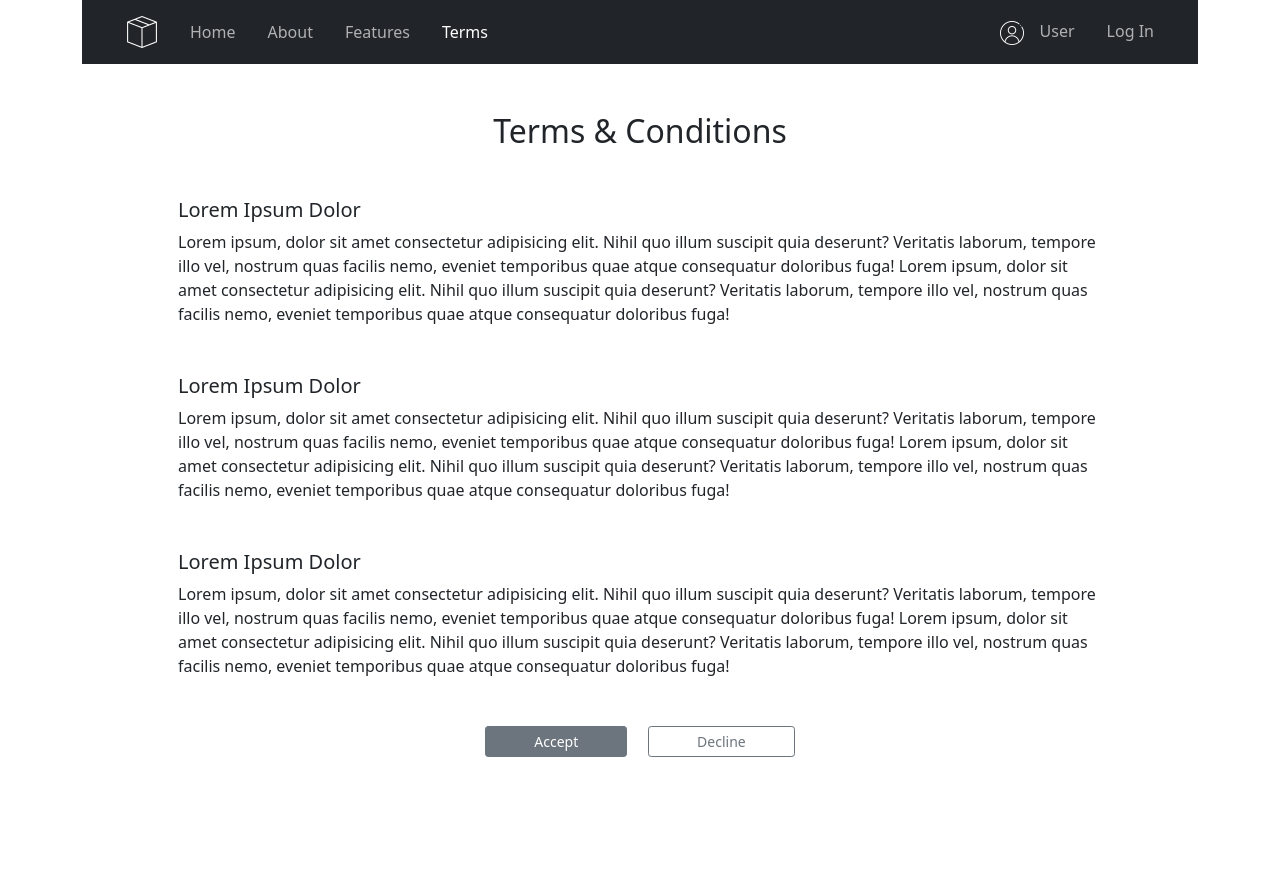
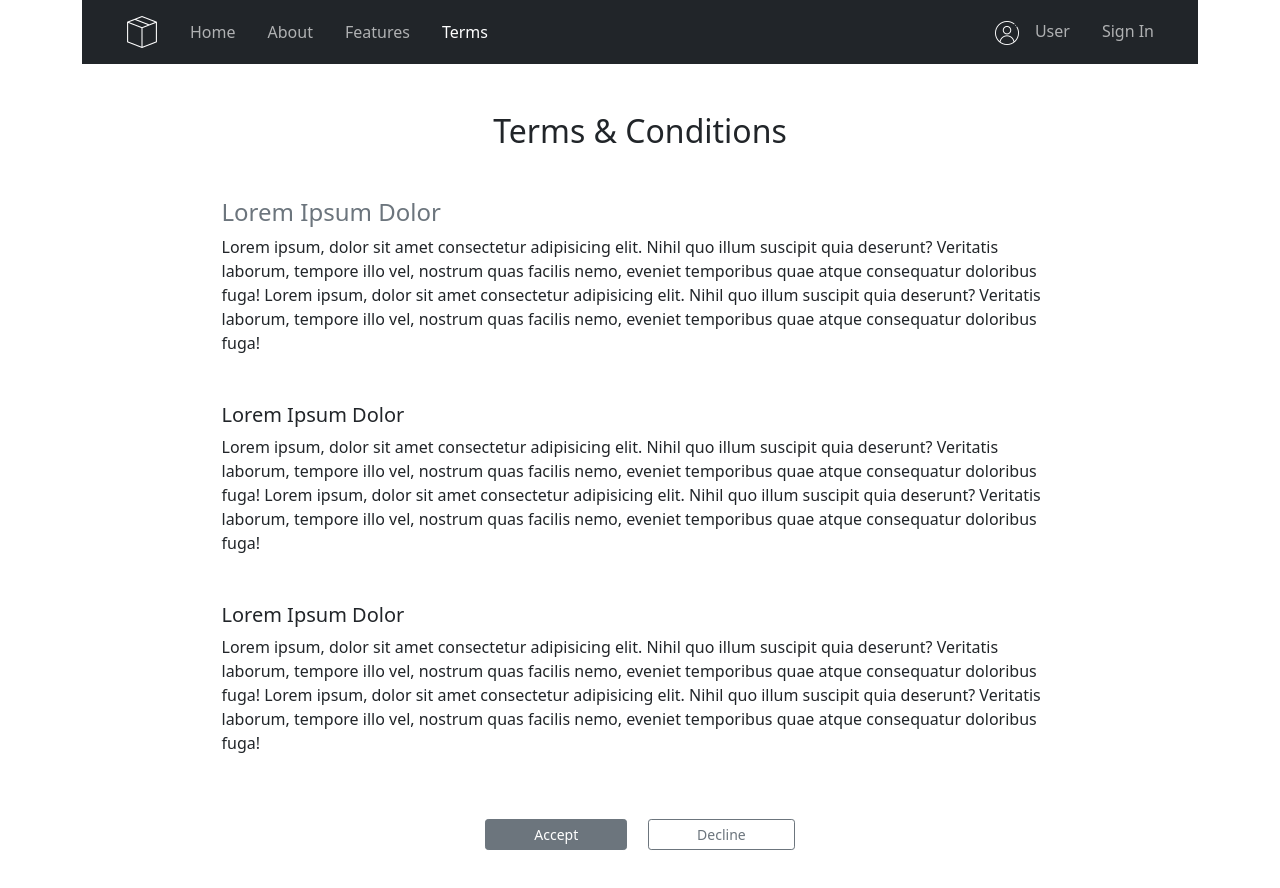
Before and after one commit to React-JS-Beginner/react-auth-private-route, a React (Create React App) app: page /terms in a window 1280 px wide. Shown: the top 888 px of the page. Before the commit the page ends 853 px from the top, so only its background shows below. Built offline with nearby package versions, Linux system fonts and the light colour scheme.

Commit message:
design-done

```diff
--- a/src/Components/About/About.js
+++ b/src/Components/About/About.js
@@ -7,7 +7,7 @@ const About = () => {
       <Card className="text-center">
         <Card.Header>Accusantium</Card.Header>
         <Card.Body>
-          <Card.Title>Lorem, ipsum dolor</Card.Title>
+          <h3>Lorem Ipsum Dolor</h3>
           <p>
             Lorem ipsum dolor sit, amet consectetur adipisicing elit. Eaque aut
             officia fugiat, culpa modi quibusdam rerum sit minus fuga expedita
--- a/src/Components/Features/Features.js
+++ b/src/Components/Features/Features.js
@@ -4,7 +4,8 @@ import features from "../images/features.svg";
 
 const Features = () => {
   return (
-    <Container className="mt-5 mb-5 pb-5">
+    <Container className="mb-5 pb-5">
+      <h2 className="text-center mt-5 mb-5">Product Features</h2>
       <Row xs={3} md={3} className="g-4">
         {Array.from({ length: 6 }).map((_, idx) => (
           <Col>
@@ -17,7 +18,7 @@ const Features = () => {
                   lead-in to additional content. This content is a little bit
                   longer.
                 </Card.Text>
-                <Button variant="outline-secondary">Order</Button>
+                <Button variant="outline-dark">Order</Button>
               </Card.Body>
             </Card>
           </Col>
--- a/src/Components/Header/Header.js
+++ b/src/Components/Header/Header.js
@@ -67,7 +67,7 @@ const Header = () => {
                 className="navs ms-3 me-3  text-decoration-none"
                 to="/memes"
               >
-                Log In
+                Sign In
               </NavLink>
             </Nav>
           </Navbar.Collapse>
--- a/src/Components/Terms/Terms.js
+++ b/src/Components/Terms/Terms.js
@@ -4,19 +4,23 @@ const Terms = () => {
     return (
         <Container className="mt-5 mb-5 pb-5">
             <h2 className="text-center mb-5">Terms &amp; Conditions</h2>
-            <div className="text-start ms-5 ps-5 me-5 pe-5 mb-5">
+            <div className="w-75 mx-auto">
+            <div className="text-start mb-5">
+            <h4 className="text-secondary" >Lorem Ipsum Dolor</h4>
+            <p>Lorem ipsum, dolor sit amet consectetur adipisicing elit. Nihil quo illum suscipit quia deserunt? Veritatis laborum, tempore illo vel, nostrum quas facilis nemo, eveniet temporibus quae atque consequatur doloribus fuga! Lorem ipsum, dolor sit amet consectetur adipisicing elit. Nihil quo illum suscipit quia deserunt? Veritatis laborum, tempore illo vel, nostrum quas facilis nemo, eveniet temporibus quae atque consequatur doloribus fuga!</p>
+            </div>
+            <div className="text-start mb-5">
             <h5>Lorem Ipsum Dolor</h5>
             <p>Lorem ipsum, dolor sit amet consectetur adipisicing elit. Nihil quo illum suscipit quia deserunt? Veritatis laborum, tempore illo vel, nostrum quas facilis nemo, eveniet temporibus quae atque consequatur doloribus fuga! Lorem ipsum, dolor sit amet consectetur adipisicing elit. Nihil quo illum suscipit quia deserunt? Veritatis laborum, tempore illo vel, nostrum quas facilis nemo, eveniet temporibus quae atque consequatur doloribus fuga!</p>
             </div>
-            <div className="text-start ms-5 ps-5 me-5 pe-5 mb-5">
+            <div className="text-start mb-5">
             <h5>Lorem Ipsum Dolor</h5>
             <p>Lorem ipsum, dolor sit amet consectetur adipisicing elit. Nihil quo illum suscipit quia deserunt? Veritatis laborum, tempore illo vel, nostrum quas facilis nemo, eveniet temporibus quae atque consequatur doloribus fuga! Lorem ipsum, dolor sit amet consectetur adipisicing elit. Nihil quo illum suscipit quia deserunt? Veritatis laborum, tempore illo vel, nostrum quas facilis nemo, eveniet temporibus quae atque consequatur doloribus fuga!</p>
             </div>
-            <div className="text-start ms-5 ps-5 me-5 pe-5 mb-5">
-            <h5>Lorem Ipsum Dolor</h5>
-            <p>Lorem ipsum, dolor sit amet consectetur adipisicing elit. Nihil quo illum suscipit quia deserunt? Veritatis laborum, tempore illo vel, nostrum quas facilis nemo, eveniet temporibus quae atque consequatur doloribus fuga! Lorem ipsum, dolor sit amet consectetur adipisicing elit. Nihil quo illum suscipit quia deserunt? Veritatis laborum, tempore illo vel, nostrum quas facilis nemo, eveniet temporibus quae atque consequatur doloribus fuga!</p>
             </div>
+            <div className="pt-3">
             <Button variant="secondary pe-5 ps-5" size="sm">Accept</Button> &nbsp; &nbsp; <Button variant="outline-secondary pe-5 ps-5" size="sm">Decline</Button>
+            </div>
         </Container>
     );
 };
```
